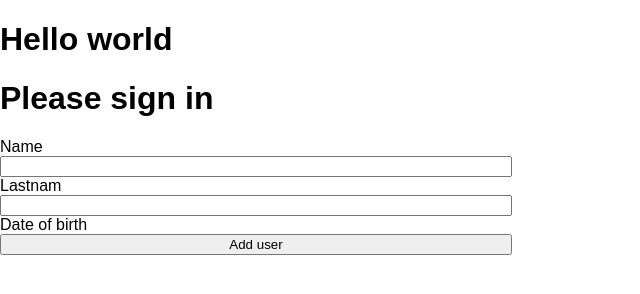
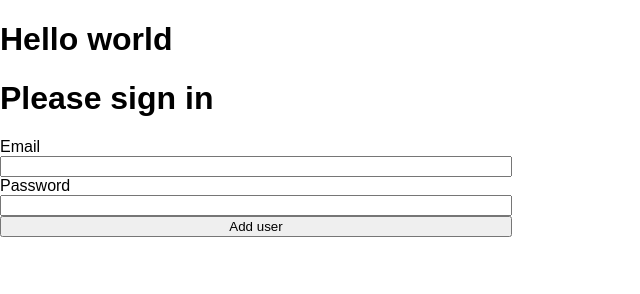
Before and after one commit to GreatBam/Node_Docker, a plain HTML site: page html/index.html in a window 1280 px wide. Shown: the whole page, without its empty margins (0-640 px from the left). Drawn offline with Linux system fonts and the light colour scheme; no server answers.

Commit message:
Fix html form

```diff
--- a/html/index.html
+++ b/html/index.html
@@ -23,11 +23,10 @@
       </div> -->
       <h1>Please sign in</h1>
       <div class="wrapper">
-        <label for="mail">Name</label>
+        <label for="mail">Email</label>
         <input type="text" class="mail-input" id="mail" />
-        <label for="passwd">Lastnam</label>
+        <label for="passwd">Password</label>
         <input type="password" class="passwd-input" id="passwd" />
-        <label for="userdob">Date of birth</label>
         <button id="siginButton" class="sigin-button">Add user</button>
       </div>
     </main>
```
